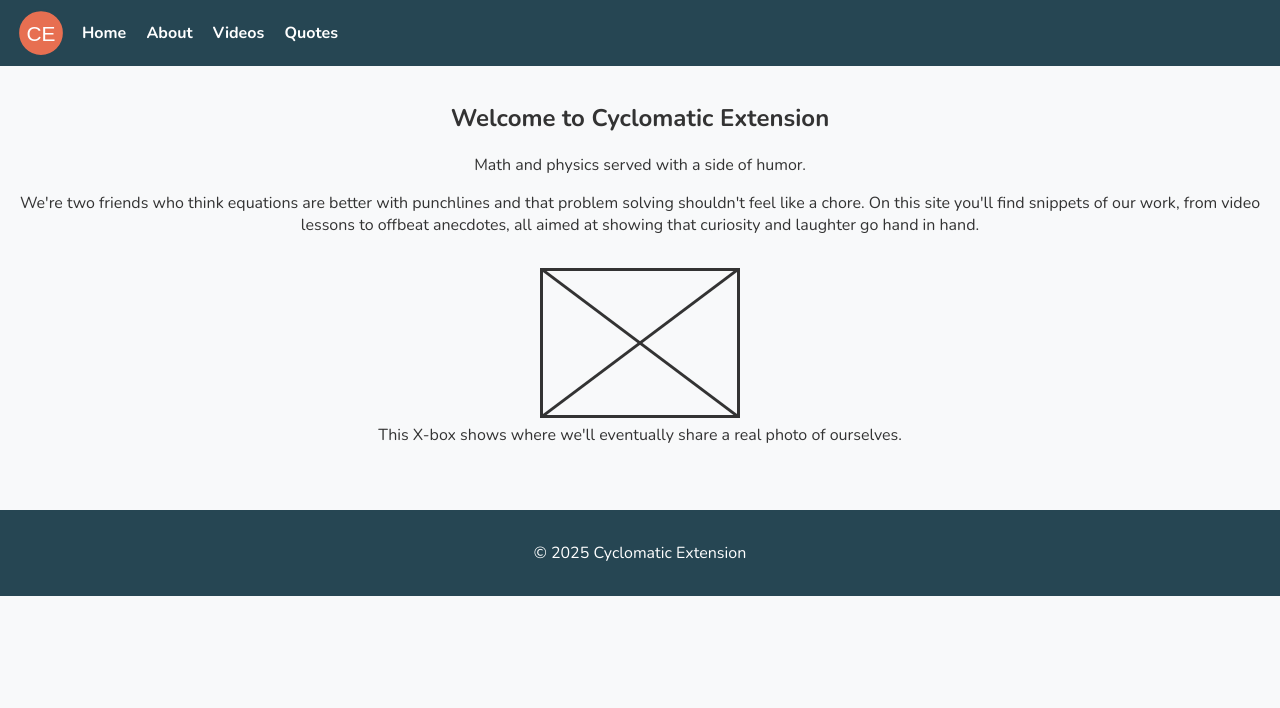
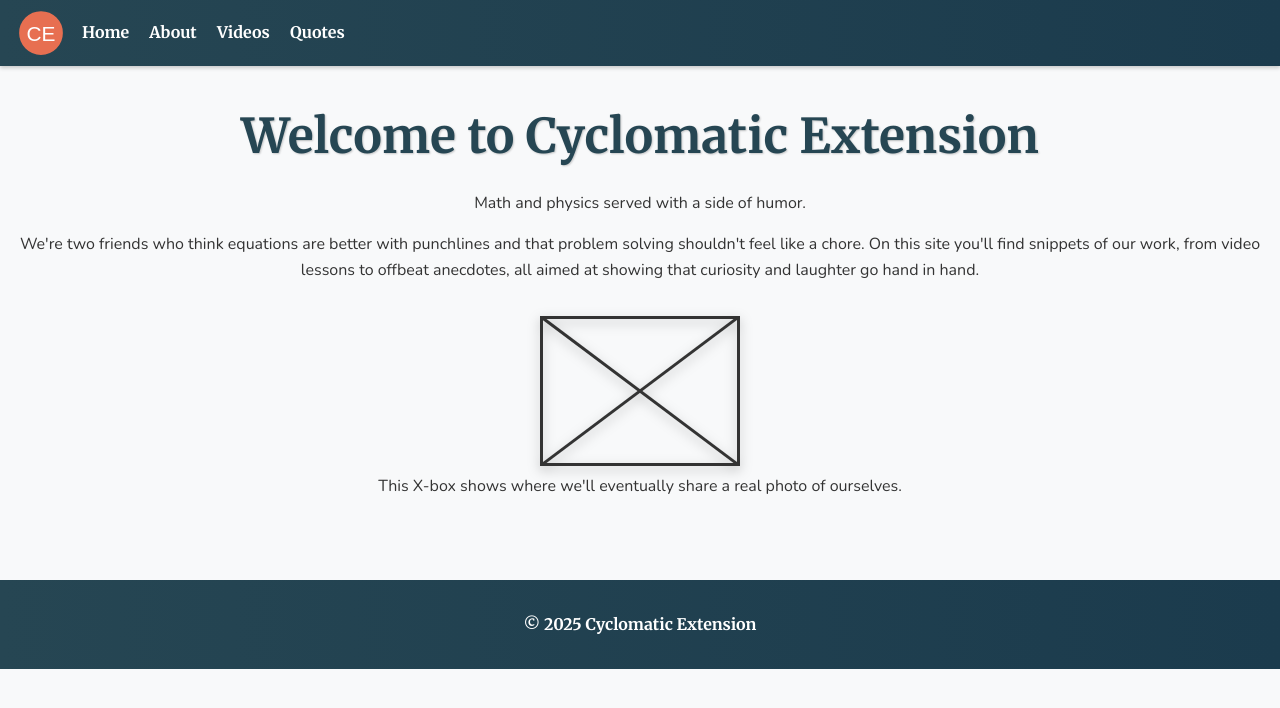
Before and after one commit to IvanRudyakov/Cyclomatic_Extension_Site, a plain HTML site: page index.html in a window 1280 px wide. Drawn offline with nearby package versions, Linux system fonts and the light colour scheme.

Commit message:
assignment3 css updates

```diff
--- a/index.html
+++ b/index.html
@@ -4,7 +4,7 @@
   <meta charset="UTF-8">
   <meta name="viewport" content="width=device-width, initial-scale=1.0">
   <title>Cyclomatic Extension</title>
-  <link href="https://fonts.googleapis.com/css2?family=Nunito:wght@300;700&display=swap" rel="stylesheet">
+  <link href="https://fonts.googleapis.com/css2?family=Nunito:wght@300;700&family=Merriweather:wght@700&family=Fira+Code&display=swap" rel="stylesheet">
   <link rel="stylesheet" href="style.css">
 </head>
 <body>
--- a/style.css
+++ b/style.css
@@ -1,17 +1,40 @@
 /* Base styles for Cyclomatic Extension website */
+
+:root {
+  --primary-color: #264653;
+  --accent-color: #2a9d8f;
+  --background-color: #f8f9fa;
+  --text-color: #333;
+  --body-font: 'Nunito', sans-serif;
+  --heading-font: 'Merriweather', serif;
+  --mono-font: 'Fira Code', monospace;
+}
+
+* {
+  box-sizing: border-box;
+}
+
 body {
-  font-family: 'Nunito', sans-serif;
+  font-family: var(--body-font);
   margin: 0;
-  background-color: #f8f9fa;
-  color: #333;
+  background-color: var(--background-color);
+  color: var(--text-color);
+  line-height: 1.6;
+}
+
+h1, h2, h3 {
+  font-family: var(--heading-font);
+  color: var(--primary-color);
+  margin-top: 0;
 }
 
 header {
-  background-color: #264653;
+  background: linear-gradient(to right, var(--primary-color), #1b3b4d);
   color: white;
   display: flex;
   align-items: center;
   padding: 0.5rem 1rem;
+  box-shadow: 0 2px 4px rgba(0, 0, 0, 0.2);
 }
 
 header .logo {
@@ -25,31 +48,54 @@ nav a {
   margin-right: 1rem;
   text-decoration: none;
   font-weight: bold;
+  font-family: var(--heading-font);
+  transition: color 0.3s;
 }
 
 nav a:hover {
   text-decoration: underline;
+  color: var(--accent-color);
 }
 
 main {
   padding: 1rem;
+  font-family: var(--body-font);
 }
 
 footer {
-  background-color: #264653;
+  background: linear-gradient(to right, var(--primary-color), #1b3b4d);
   color: white;
   text-align: center;
   padding: 1rem;
   margin-top: 2rem;
+  font-family: var(--heading-font);
 }
 
 .hero {
   text-align: center;
+  padding: 1rem 0;
+}
+
+.hero h1 {
+  font-family: var(--heading-font);
+  font-size: clamp(2rem, 5vw, 3rem);
+  text-shadow: 1px 1px 2px rgba(0, 0, 0, 0.2);
+  margin-bottom: 0.5rem;
+}
+
+.hero p {
+  margin-bottom: 0.5rem;
 }
 
 .hero img {
   width: 200px;
   margin-top: 1rem;
+  filter: drop-shadow(0 4px 6px rgba(0, 0, 0, 0.25));
+  transition: transform 0.3s;
+}
+
+.hero img:hover {
+  transform: scale(1.05);
 }
 
 .video-list {
@@ -62,6 +108,13 @@ footer {
   margin-bottom: 1rem;
   padding: 1rem;
   border-radius: 5px;
+  box-shadow: 0 2px 4px rgba(0, 0, 0, 0.1);
+}
+
+.video-list h2 {
+  font-family: var(--heading-font);
+  margin-top: 0;
+  color: var(--primary-color);
 }
 
 .video-list img {
@@ -80,4 +133,7 @@ footer {
   margin: 0.5rem 0;
   padding: 0.75rem;
   border-left: 4px solid #2a9d8f;
+  font-family: var(--mono-font);
+  font-size: 1rem;
+  color: var(--primary-color);
 }
```
Also changed, not shown: about.html (+1 -1 lines), quotes.html (+1 -1 lines), videos.html (+1 -1 lines).
